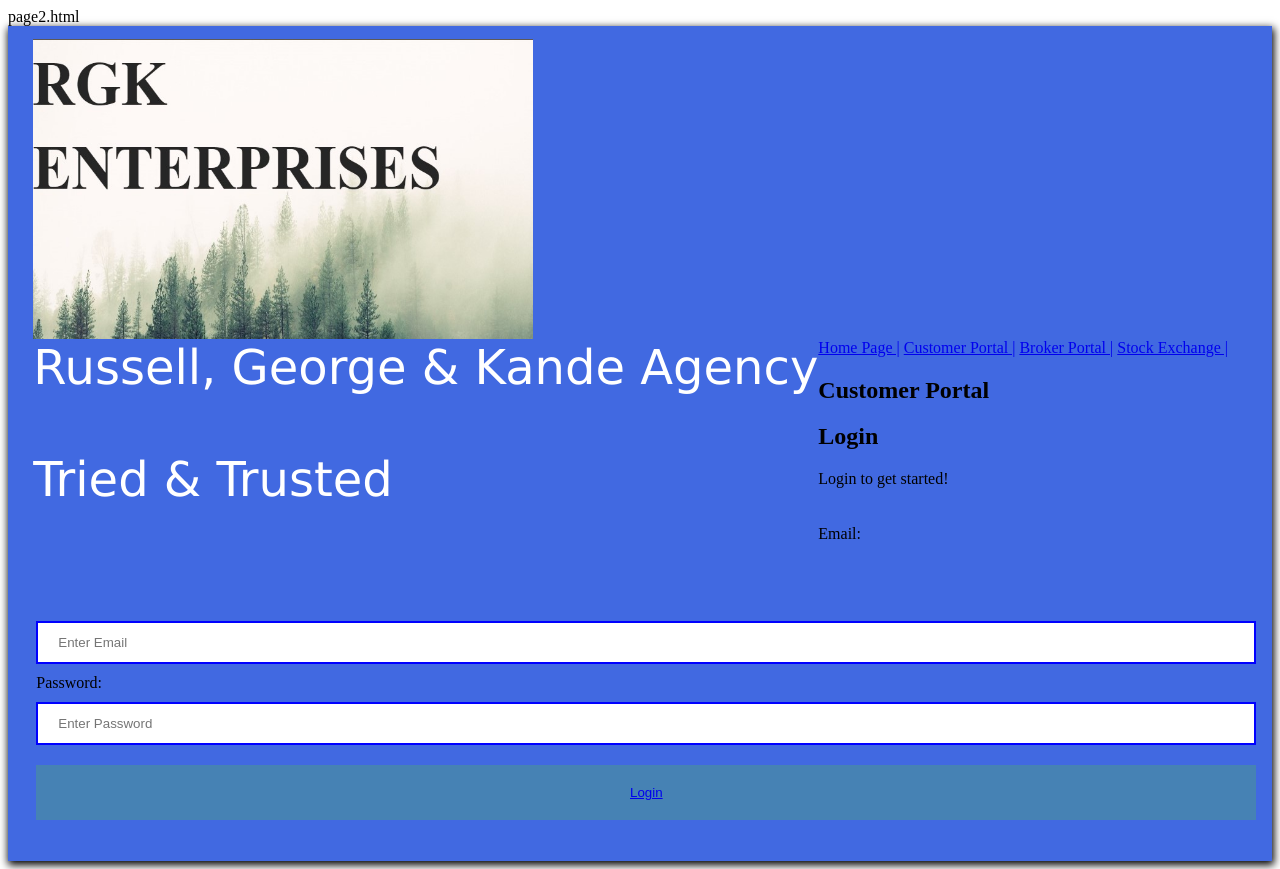
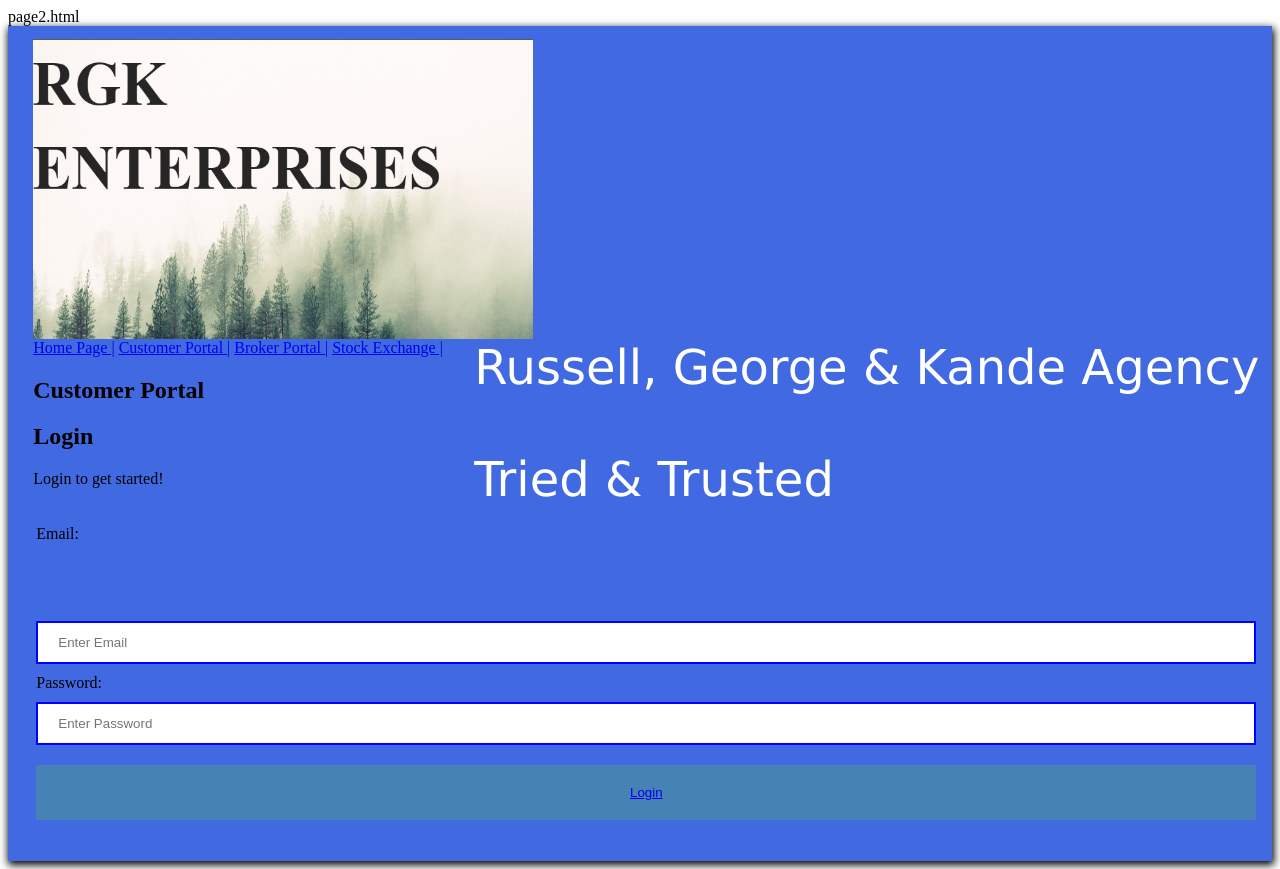
Before and after one commit to Nicholasg1002/Ift-401-Project, a plain HTML site: page page2.html in a window 1280 px wide. Drawn offline with Linux system fonts and the light colour scheme.

Commit message:
Update style.css

```diff
--- a/style.css
+++ b/style.css
@@ -20,7 +20,7 @@ font-size: 300%;
 font-weight: lighter;
 color: white;
 text-decoration: none;
-float: left;
+float: right;
 }
 LOGO.jpg{
   position: right;
@@ -32,6 +32,7 @@ LOGO.jpg{
   outline: transparent;
 }
 menu{
+position: center;
 color: white;
 font-family: "Verdana";
 text-decoration:none;
```
